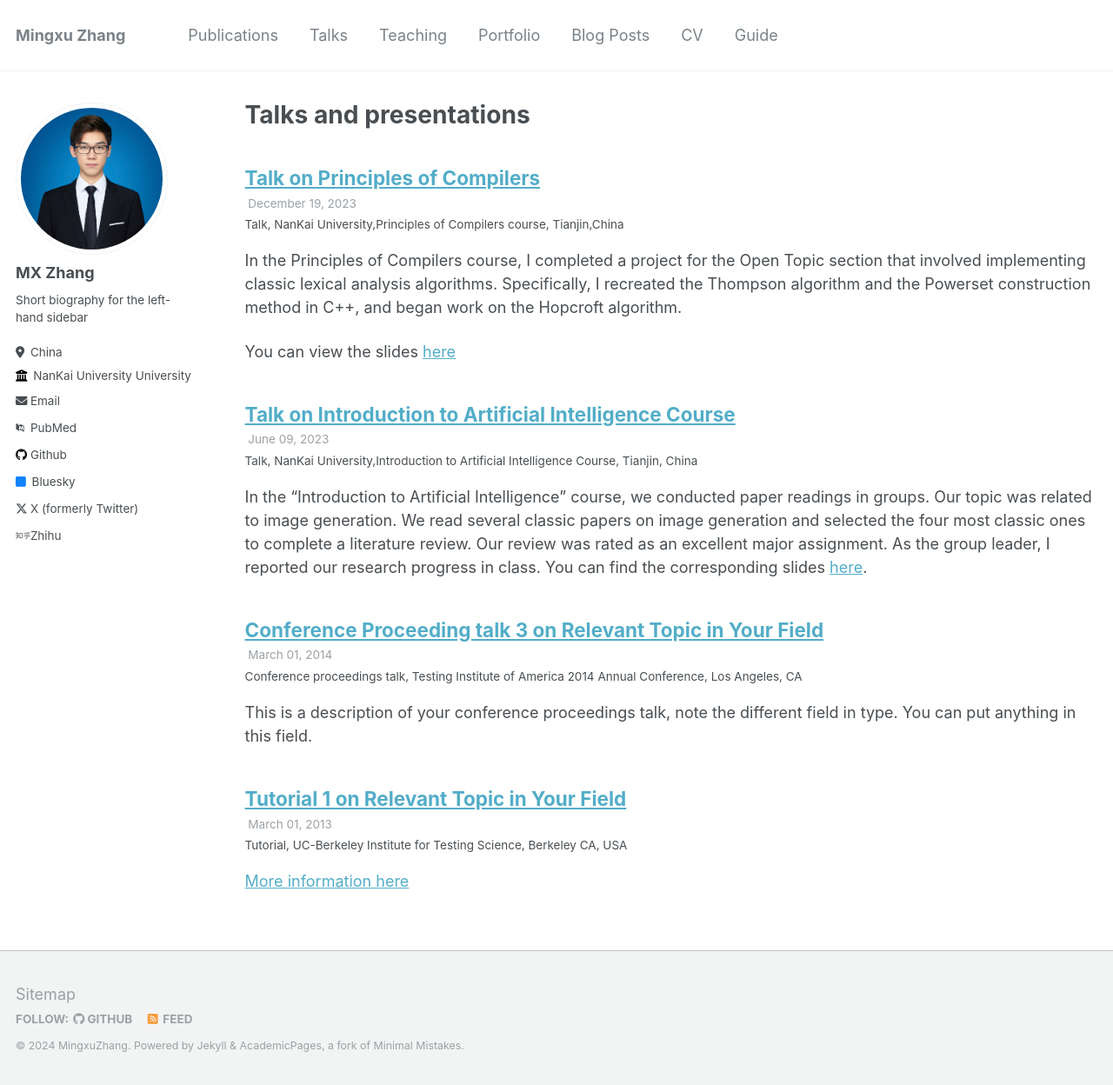
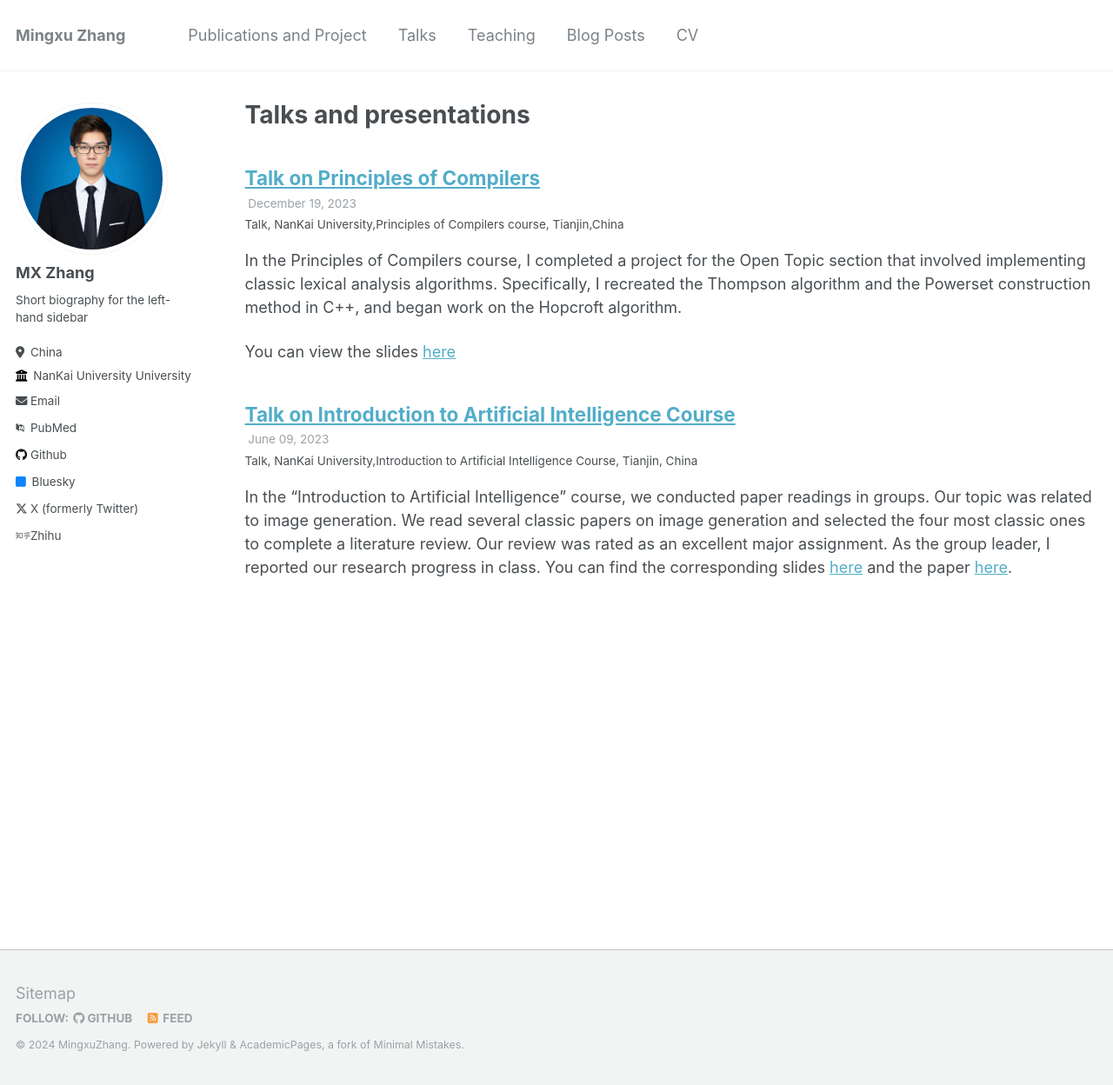
Before and after one commit to mingxuZhang2/mingxuZhang2.github.io, a Jekyll site: the page built from _pages/talks.html, in a window 1280 px wide and 1248 px high. Shown: the whole window at 87% size. Built offline with Jekyll 4.4.1, drawn with Linux system fonts in a browser that asks for light colours; some web fonts are replaced.

Commit message:
Change some imfo

```diff
--- a/_data/navigation.yml
+++ b/_data/navigation.yml
@@ -1,6 +1,6 @@
 # main links links
 main:
-  - title: "Publications"
+  - title: "Publications and Project"
     url: /publications/
 
   - title: "Talks"
@@ -9,14 +9,8 @@ main:
   - title: "Teaching"
     url: /teaching/
 
-  - title: "Portfolio"
-    url: /portfolio/
-
   - title: "Blog Posts"
     url: /year-archive/
 
   - title: "CV"
     url: /cv/
-
-  - title: "Guide"
-    url: /markdown/
--- a/_talks/2013-03-01-tutorial-1.md
+++ /dev/null
@@ -1,13 +0,0 @@
----
-title: "Tutorial 1 on Relevant Topic in Your Field"
-collection: talks
-type: "Tutorial"
-permalink: /talks/2013-03-01-tutorial-1
-venue: "UC-Berkeley Institute for Testing Science"
-date: 2013-03-01
-location: "Berkeley CA, USA"
----
-
-[More information here](http://exampleurl.com)
-
-This is a description of your tutorial, note the different field in type. This is a markdown files that can be all markdown-ified like any other post. Yay markdown!
--- a/_talks/2014-03-01-talk-3.md
+++ /dev/null
@@ -1,11 +0,0 @@
----
-title: "Conference Proceeding talk 3 on Relevant Topic in Your Field"
-collection: talks
-type: "Conference proceedings talk"
-permalink: /talks/2014-03-01-talk-3
-venue: "Testing Institute of America 2014 Annual Conference"
-date: 2014-03-01
-location: "Los Angeles, CA"
----
-
-This is a description of your conference proceedings talk, note the different field in type. You can put anything in this field.
--- a/_talks/intro to AI.md
+++ b/_talks/intro to AI.md
@@ -8,4 +8,4 @@ date: 2023-06-09
 location: "Tianjin, China"
 ---
 
-In the "Introduction to Artificial Intelligence" course, we conducted paper readings in groups. Our topic was related to image generation. We read several classic papers on image generation and selected the four most classic ones to complete a literature review. Our review was rated as an excellent major assignment. As the group leader, I reported our research progress in class. You can find the corresponding slides [here](/talks/Slides for image generation).
+In the "Introduction to Artificial Intelligence" course, we conducted paper readings in groups. Our topic was related to image generation. We read several classic papers on image generation and selected the four most classic ones to complete a literature review. Our review was rated as an excellent major assignment. As the group leader, I reported our research progress in class. You can find the corresponding slides [here](/talks/Slides for image generation) and the paper [here](/talks/Introduction to AI A survey on Image Generation).
```
Also changed, not shown: _pages/cv.md (+6 -3 lines), 1 other file.
